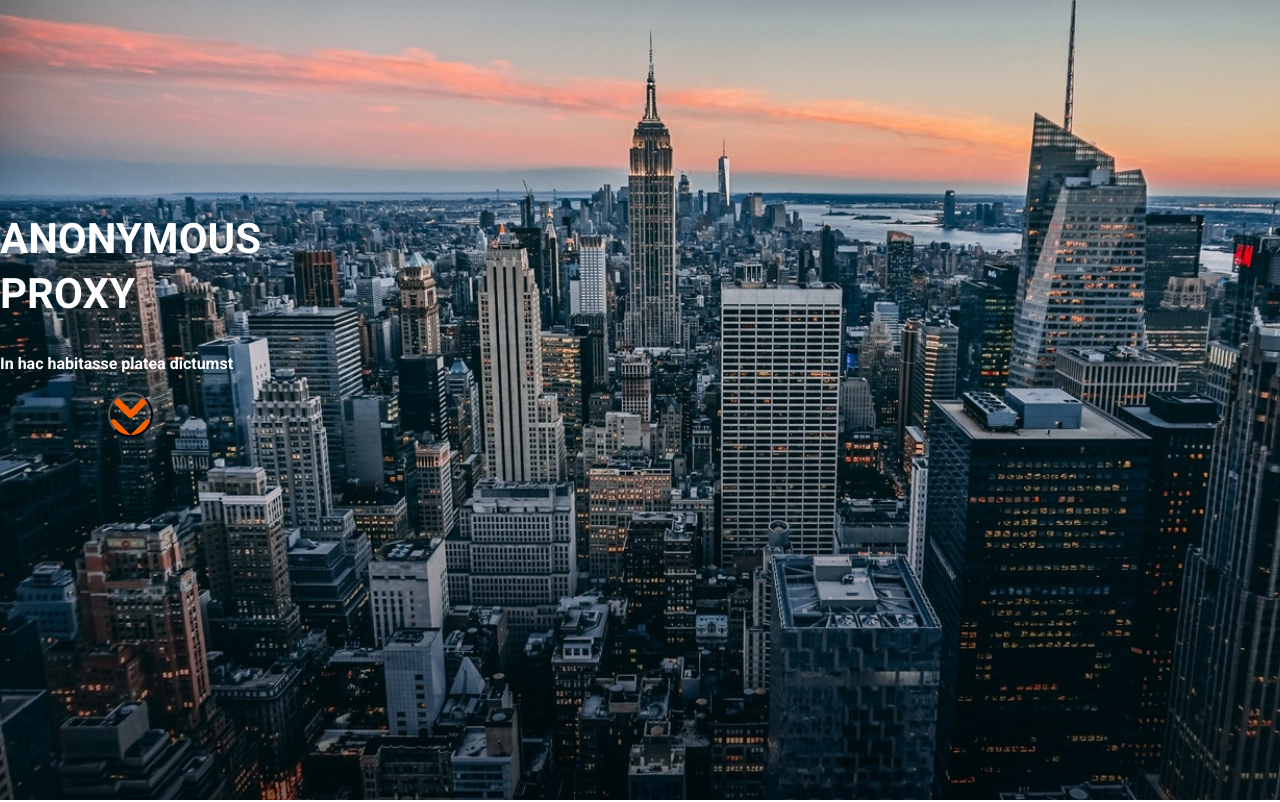
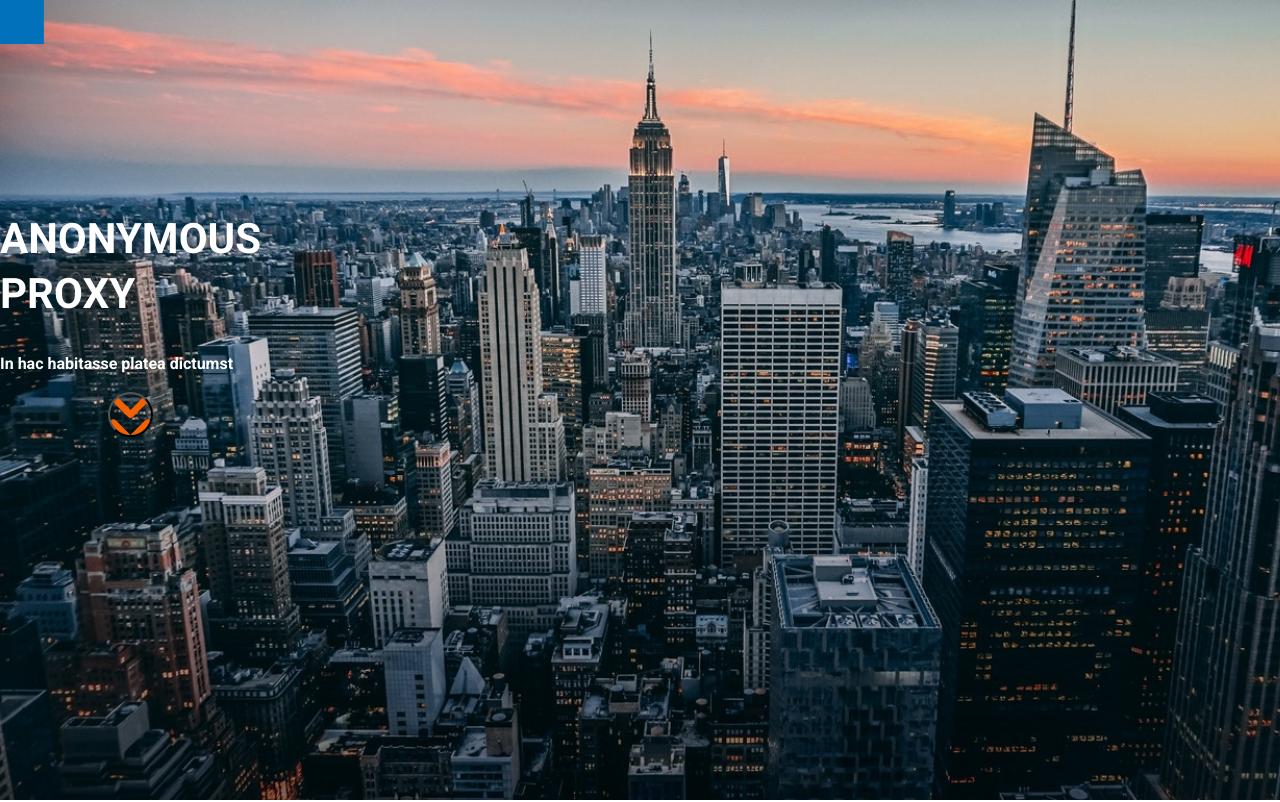
Before and after one commit to palomaviolin/html-css__exercise-1__women-in-tech, a website: page docs/index.html in a window 1280 px wide. Shown: the top 802 px of the page. Drawn offline with Linux system fonts and the light colour scheme.

Commit message:
Position the blue square properly fixed on the top of left corner

```diff
--- a/_src/assets/scss/main.scss
+++ b/_src/assets/scss/main.scss
@@ -110,12 +110,11 @@ body{
 
 .btn_hamburger{
 	position: fixed;
-	transform: translate(-358%); /** esto tengo que arreglarlo**/
 	width: 44px;
   height: 44px;
 	background-color: #0271bc;
-	margin-left: 0 auto;
-	padding-left: 0 auto;
+	z-index: 2;
+	transform: translate(-248%);
 }
 
 .btn_go{
```
Also changed, not shown: docs/assets/css/main.css.
